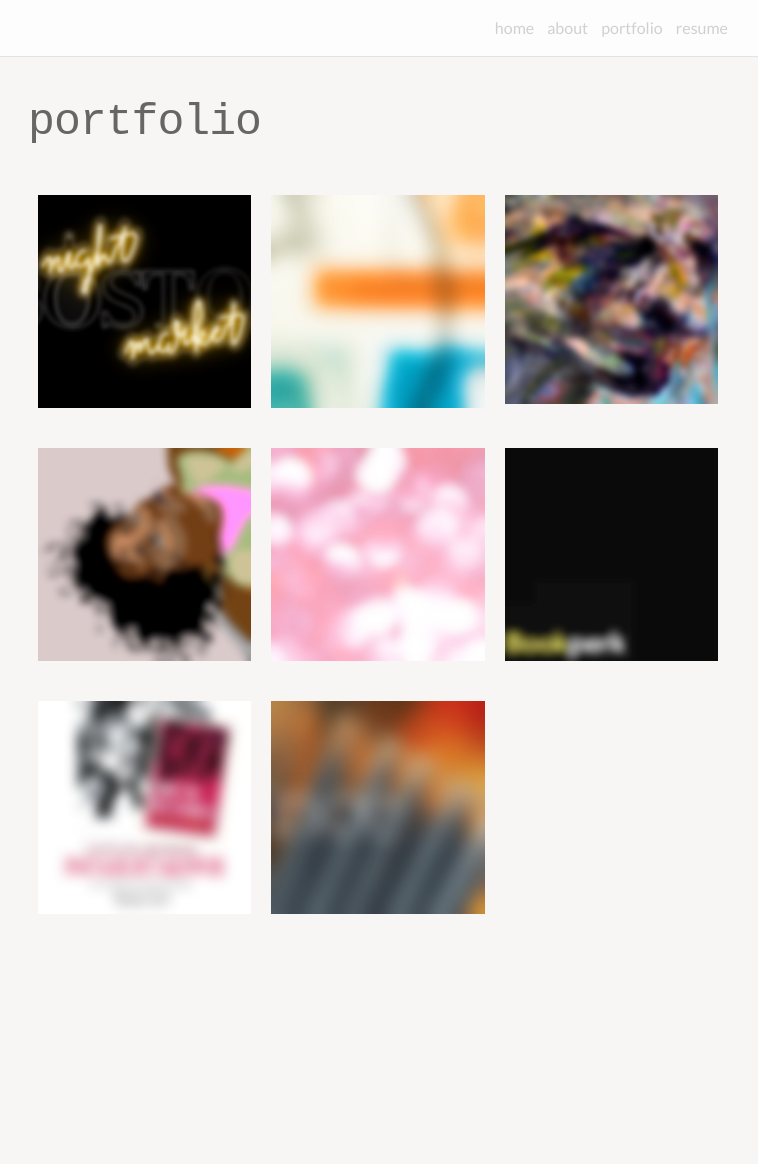
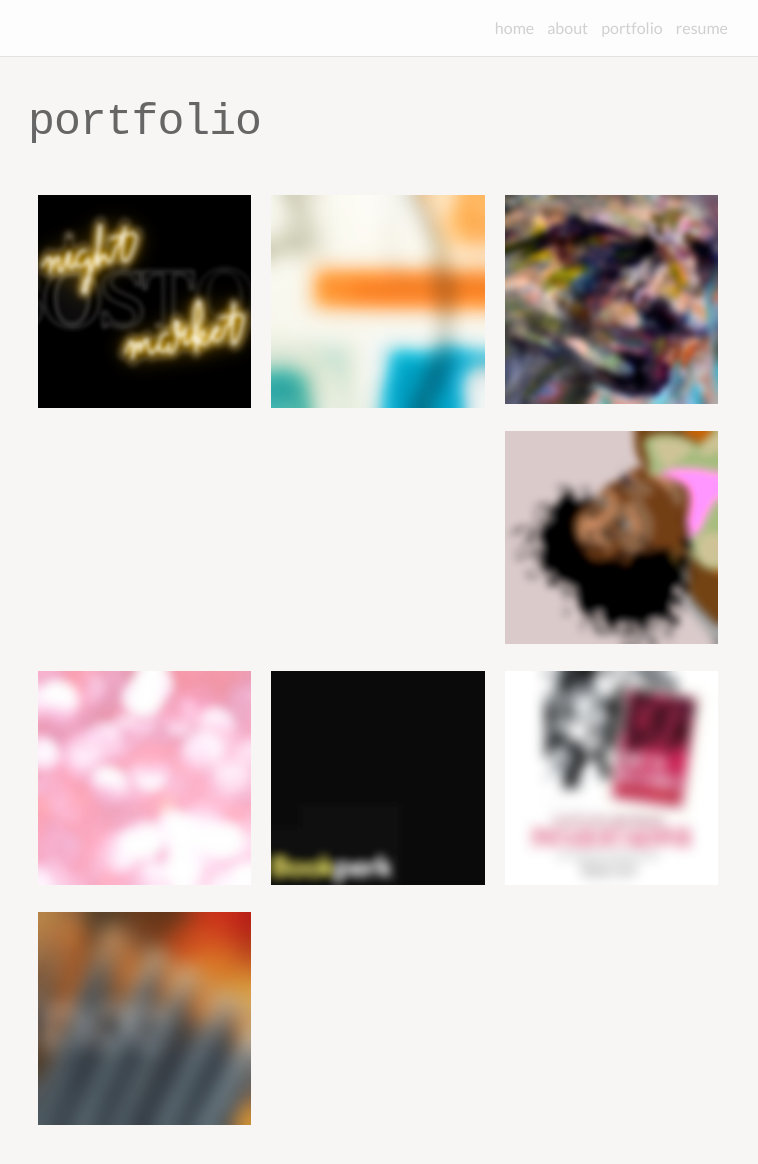
Before and after one commit to anntran14/home, a Jekyll site: the page built from portfolio.md, in a window 1280 px wide and 1242 px high. Shown: the top 1164 px of the window, without its empty margins (262-1020 px from the left). Built offline with Jekyll 4.4.1, drawn with Linux system fonts in a browser that asks for light colours; nearby versions of some CDN libraries.

Commit message:
Update main.css

```diff
--- a/css/main.css
+++ b/css/main.css
@@ -80,7 +80,8 @@
       color: darken($brand-color, 15%);
   }
   */ }
-  a:hover {
+  a:
+{
     color: #e2a69a;
     text-decoration: none; }
 
@@ -344,7 +345,6 @@
   float: left;
   position: relative;
   width: 100%;
-  height: 233px;
  }
 
 .thumbnail a span {
```
